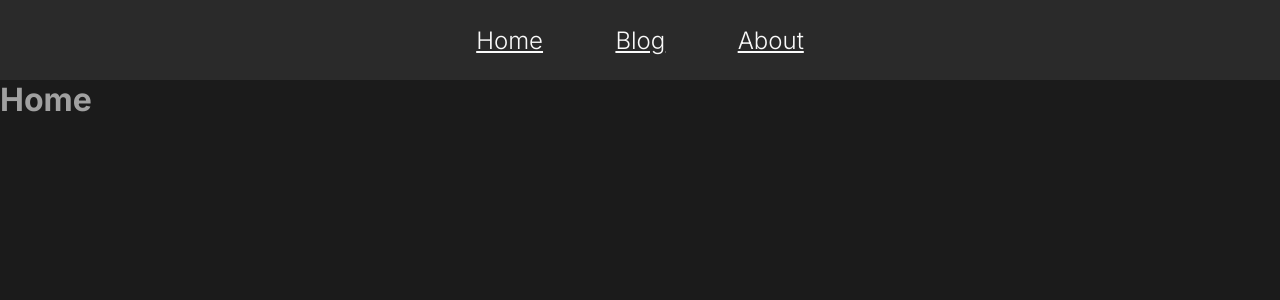
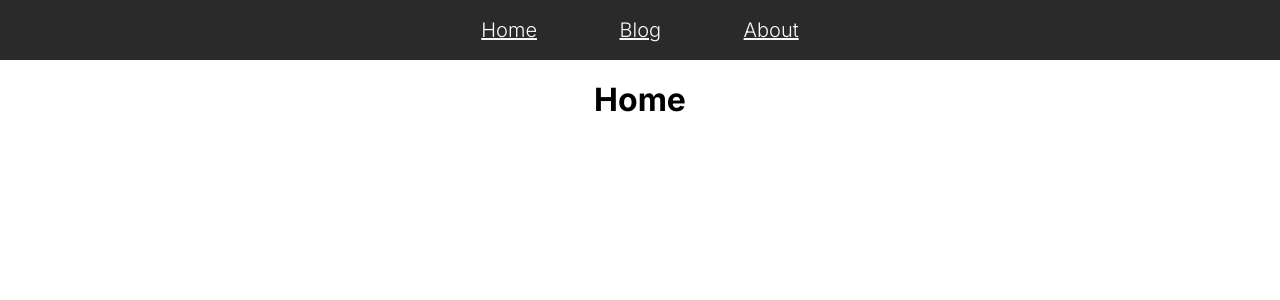
Before and after one commit to Yurii108/next-blog-app, a Next.js app: page / in a window 1280 px wide. Shown: the top 300 px of the page. Built offline with nearby package versions, Linux system fonts and the light colour scheme.

Commit message:
fix: changed styles

```diff
--- a/app/globals.scss
+++ b/app/globals.scss
@@ -1,4 +1,18 @@
 html {
+  --c-text-primary: #000000;
+  --c-text-secondary: #fafafa;
+
+  --c-bg-primary: #ffffff;
+  --c-bg-secondary: #2a2a2a;
+  --c-bg-thirty: #232323;
+
+  --c-green-light: #1ee0ac;
+  --c-orange: #fd7913;
+
+  --c-border-line: #39393b;
+}
+
+[data-theme="dark"] {
   --c-text-primary: #a1a1a1;
   --c-text-secondary: #fafafa;
 
@@ -31,3 +45,9 @@ html {
   margin: 0;
   list-style: none;
 }
+
+main {
+  margin-top: 80px;
+  padding: 0 20px 20px 20px;
+  text-align: center;
+}
--- a/app/layout.tsx
+++ b/app/layout.tsx
@@ -20,7 +20,7 @@ export default function RootLayout({
       <body className={inter.className}>
         <main className="container">
           <Header />
-          {children}
+          <main>{children}</main>
         </main>
       </body>
     </html>
--- a/components/Header/style.scss
+++ b/components/Header/style.scss
@@ -1,10 +1,12 @@
 .header {
-  height: 80px;
+  position: fixed;
+  top: 0;
+  left: 0;
+  display: flex;
+  justify-content: center;
+  height: 60px;
   width: 100%;
   background: var(--c-bg-secondary);
-
-  display: flex;
-  justify-content: center;
 
   div {
     display: flex;
@@ -14,7 +16,7 @@
   }
 
   a {
-    font-size: 24px;
+    font-size: 20px;
     font-weight: 300;
     color: var(--c-text-secondary);
   }
```
Also changed, not shown: app/blog/style.scss (+0 -11 lines).
